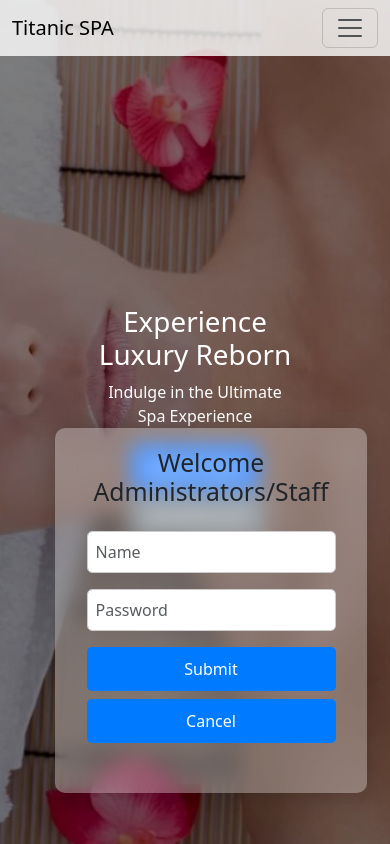
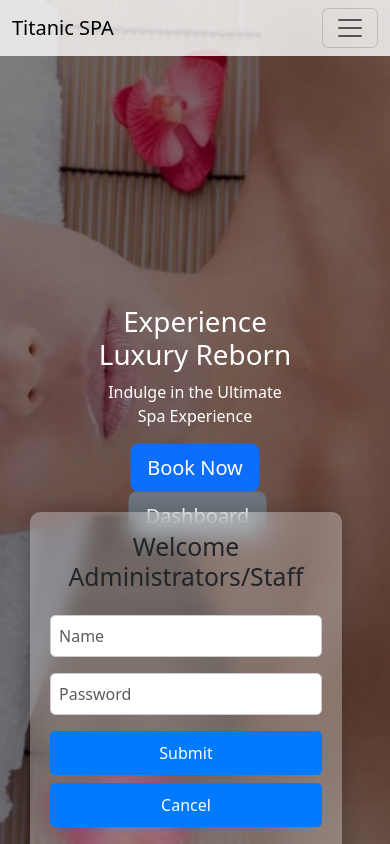
Before and after one commit to brianitira1/TITANIC-SPA-PROJECT, a React (Vite) app in the folder frontend/: page / in a window 390 px wide. Both pictures are taken after a click on the button "Dashboard". Shown: the top 844 px of the page. Built offline with nearby package versions, Linux system fonts and the light colour scheme; no server answers.

Commit message:
fixing some bugs in the appointmentform.css and customform.css

```diff
--- a/frontend/src/styles/AppointmentForm.css
+++ b/frontend/src/styles/AppointmentForm.css
@@ -11,8 +11,6 @@
   box-shadow: 0 0 10px rgba(0, 0, 0, 0.2);
   max-width: 70%;
   scroll-behavior: auto;
-
-
 }
 
 
--- a/frontend/src/styles/CustomForm.css
+++ b/frontend/src/styles/CustomForm.css
@@ -9,7 +9,7 @@
   background-color: rgba(255, 255, 255, 0.3);
   backdrop-filter: blur(10px);
   width: 400px;
-
+  overflow-y: scroll;
 }
 
 .custom-form-container input {
@@ -57,23 +57,14 @@
   }
 }
 
-
-
-
 @media (max-width: 768px) {
   .custom-form-container {
-    margin-left: 0; /* Adjust the margin for smaller screens */
-  }
-  .custom-form-container {
-    display: flex;
-    flex-direction: column;
-    align-items: center;
-    margin-left: -140px;
-    max-height: 400px;
-    top: 45%;
-    z-index: 1;/* Adjust the margin for smaller screens */
-  }
-  .custom-form-container input {
-    width: 100%;
+    top: 55%;
+    left: 50%;
+    transform: translate(-50%, -50%);
+    width: 80%;
+    margin-left: -165px;
+    z-index: 1;
+
   }
 }
```
